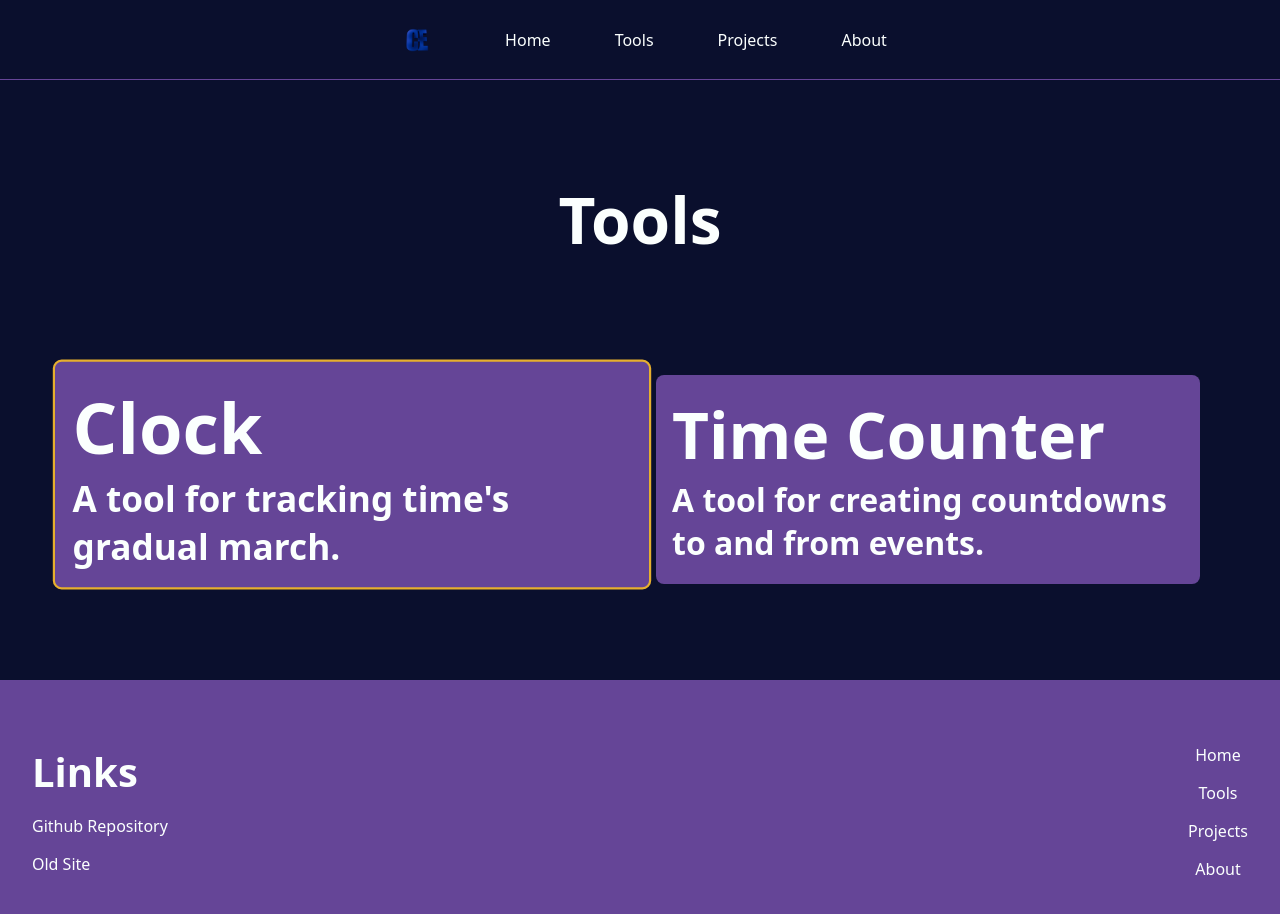
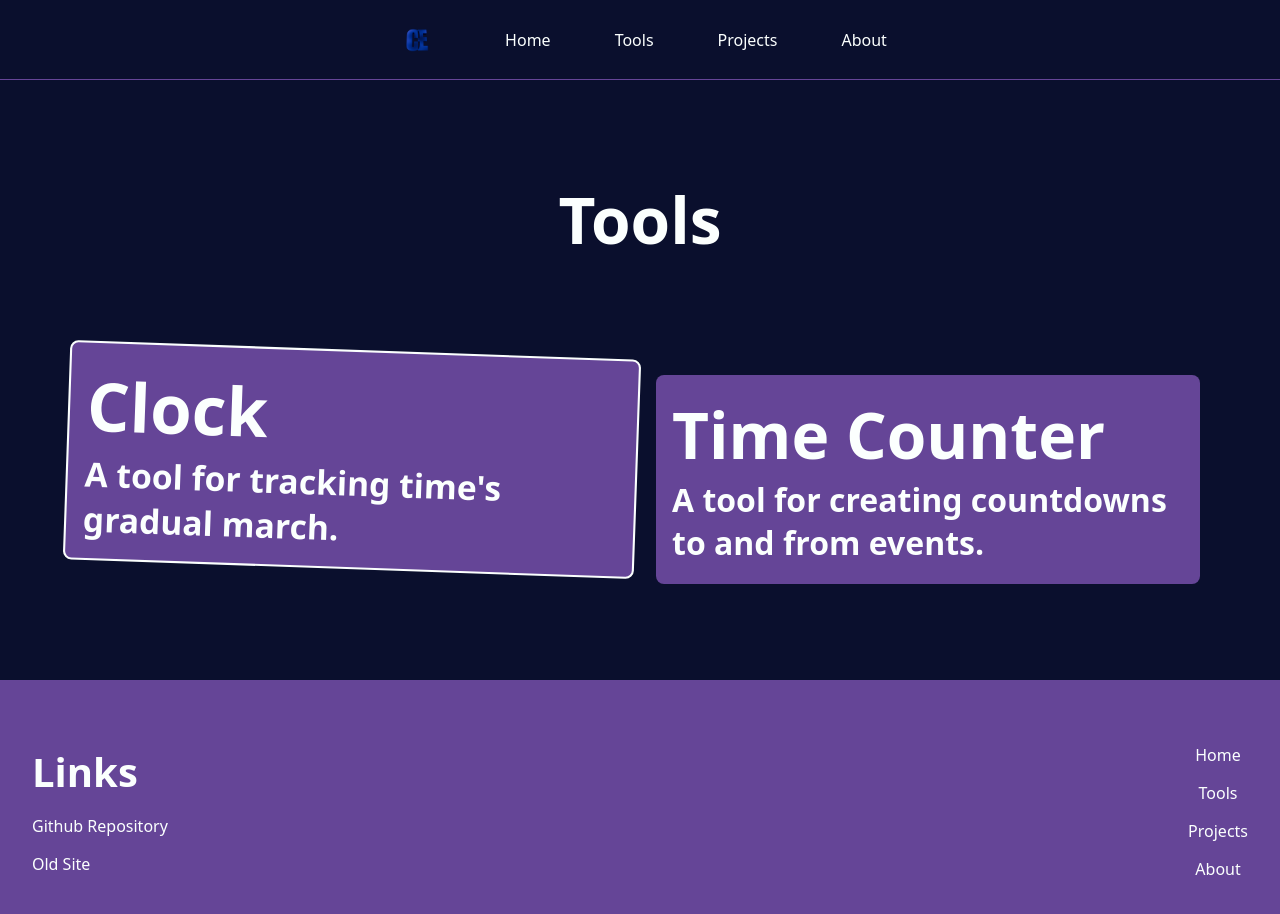
Before and after one commit to coopericksen/website, a React (Vite) app: page /tools in a window 1280 px wide. In both pictures the pointer is over the link 352 px from the left and 477 px from the top of the page. Shown: the top 914 px of the page. Built offline with nearby package versions, Linux system fonts and the light colour scheme.

Commit message:
Updated card component

```diff
--- a/src/components/Card.tsx
+++ b/src/components/Card.tsx
@@ -23,7 +23,7 @@ function Card(props: Project) {
             href={props.href}
 
             variants={card_motion}
-            whileHover={{ scale: 1.1, y: -5 }}
+            whileHover={{ scale: 1.05, y: -20, rotate: 2 }}
         >
             <h1>{props.title}</h1>
             <h5>{props.description}</h5>
--- a/src/styles/Card.css
+++ b/src/styles/Card.css
@@ -9,5 +9,5 @@
 }
 
 .card:hover {
-    border: 2px solid var(--secondary);
+    border: 2px solid var(--text);
 }
```
